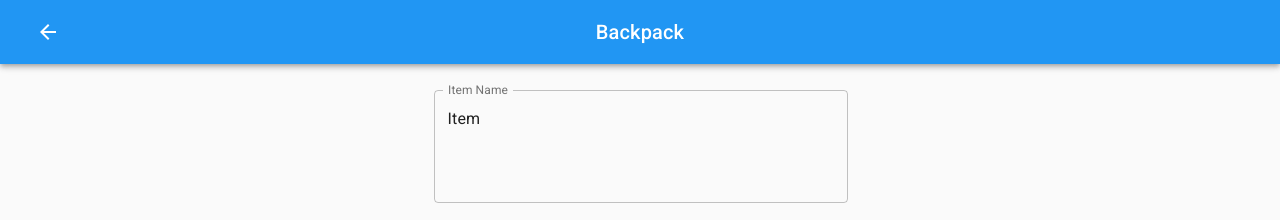
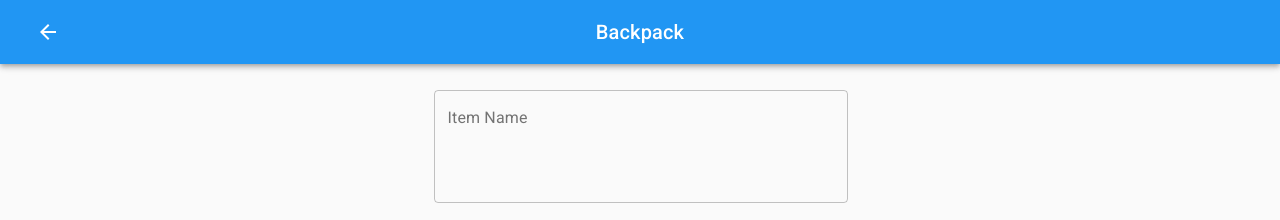
Before and after one commit to gostekk/backpack, a React (Create React App) app: page /add in a window 1280 px wide. Shown: the top 220 px of the page. Built offline with nearby package versions, Linux system fonts and the light colour scheme.

Commit message:
Remove initial string from name in ItemAdd

```diff
--- a/src/pages/ItemAdd.jsx
+++ b/src/pages/ItemAdd.jsx
@@ -64,7 +64,7 @@ function useFormInput(initialValue) {
 }
 
 function ItemAdd() {
-  const name = useFormInput('Item');
+  const name = useFormInput('');
   const type = useFormInput('Undefined');
   const amount = useFormInput(1);
   const { addItem, types } = useContext(AppContext);
```
